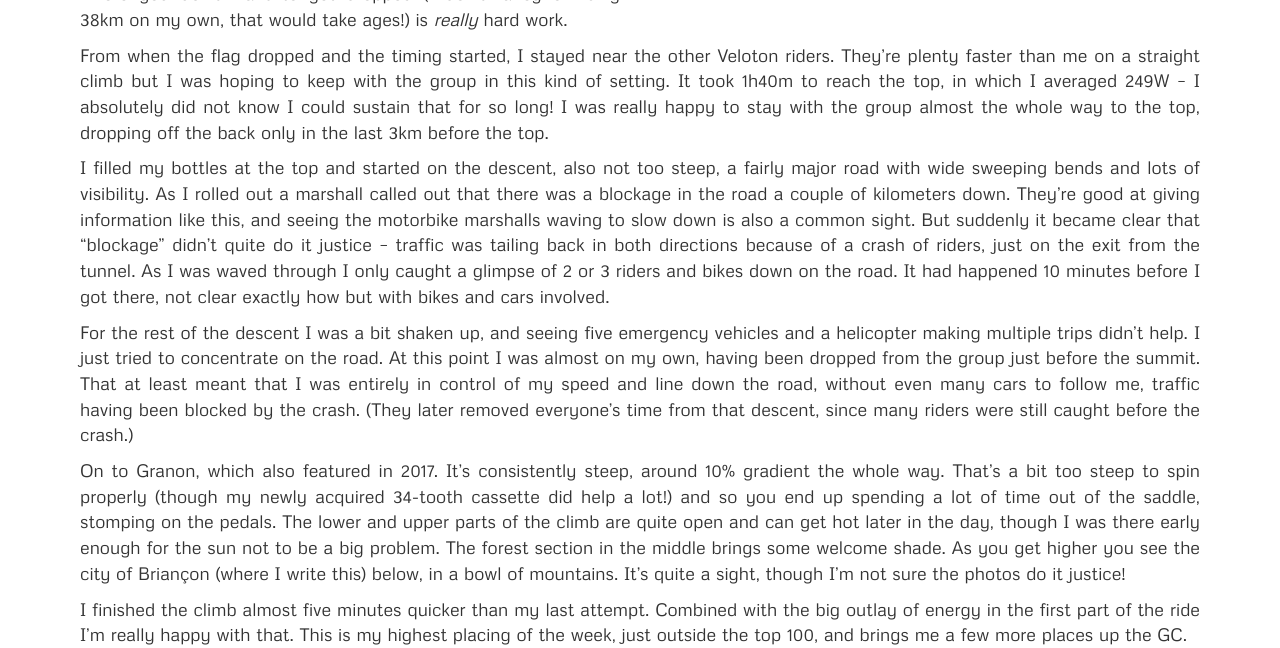
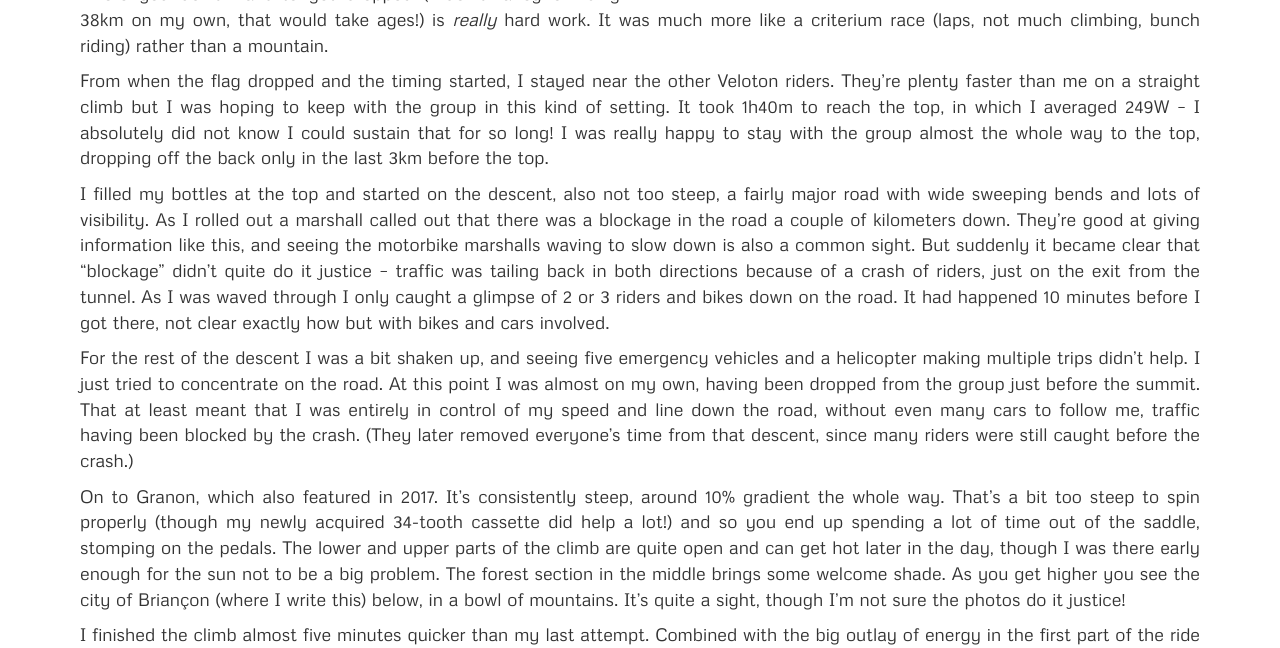
Before and after one commit to joekearney/joekearney.github.io, a Jekyll site: the page built from _posts/cycling/haute-route-2021/stage-reports/2021-08-26-hra-2021-stage-5.md, in a window 1280 px wide and 900 px high, scrolled down 595 px, cut to the strip 252-900 px from the top of the window. Built offline with Jekyll 4.4.1, drawn with Linux system fonts in a browser that asks for light colours.

Commit message:
add reference to crit racing

```diff
--- a/_posts/cycling/haute-route-2021/stage-reports/2021-08-26-hra-2021-stage-5.md
+++ b/_posts/cycling/haute-route-2021/stage-reports/2021-08-26-hra-2021-stage-5.md
@@ -35,7 +35,7 @@ After a lovely little stay in Alpe d'Huez we headed in convoy down the hill. Tod
 
 The first climb was the Col du Lautaret. We actually came down it in stage 3 -- Galibier is up from the top of the Lautaret pass -- and there we hurtled along in only small groups, after the earlier climbs split riders apart.
 
-In the other direction it's a completely different affair. It's long climb of 38km, but only averaging about 4%. It's not steep enough to split groups, but not shallow enough that it's easy to hold the wheel of whoever's in front. So riding in a race situation where you don't want to get dropped (I don't fancy climbing 38km on my own, that would take ages!) is _really_ hard work.
+In the other direction it's a completely different affair. It's long climb of 38km, but only averaging about 4%. It's not steep enough to split groups, but not shallow enough that it's easy to hold the wheel of whoever's in front. So riding in a race situation where you don't want to get dropped (I don't fancy climbing 38km on my own, that would take ages!) is _really_ hard work. It was much more like a criterium race (laps, not much climbing, bunch riding) rather than a mountain.
 
 From when the flag dropped and the timing started, I stayed near the other Veloton riders. They're plenty faster than me on a straight climb but I was hoping to keep with the group in this kind of setting. It took 1h40m to reach the top, in which I averaged 249W -- I absolutely did not know I could sustain that for so long! I was really happy to stay with the group almost the whole way to the top, dropping off the back only in the last 3km before the top.
 
```
